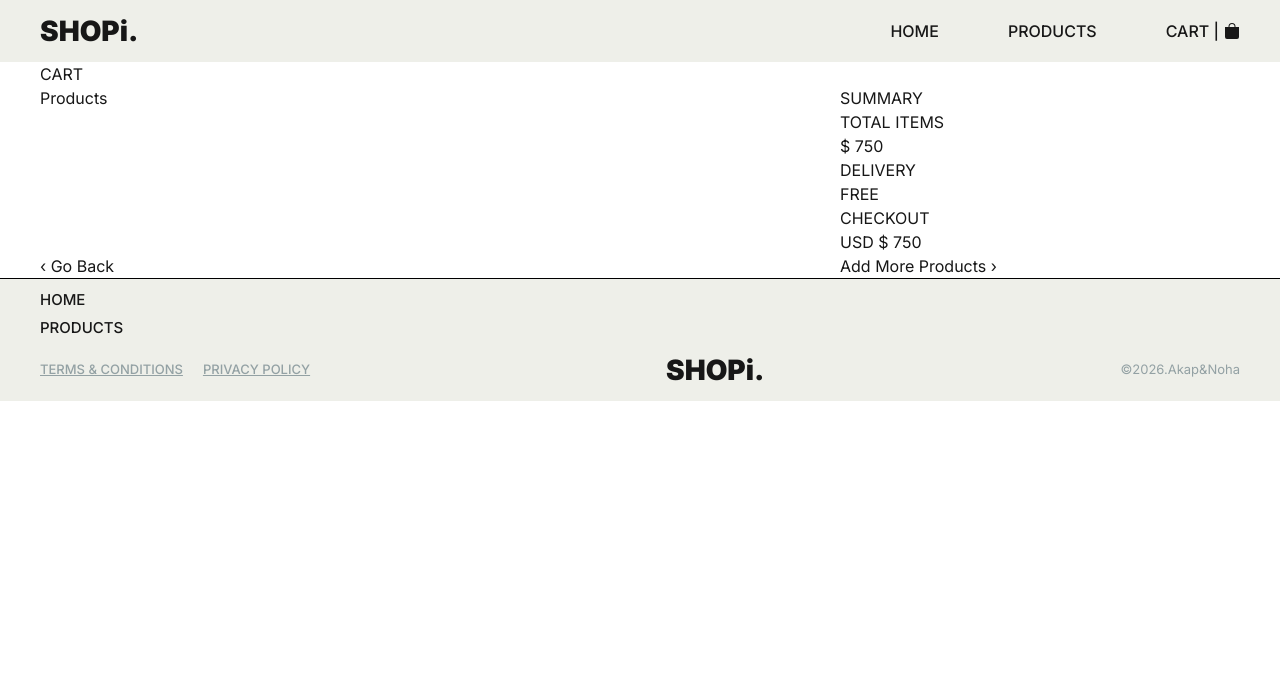
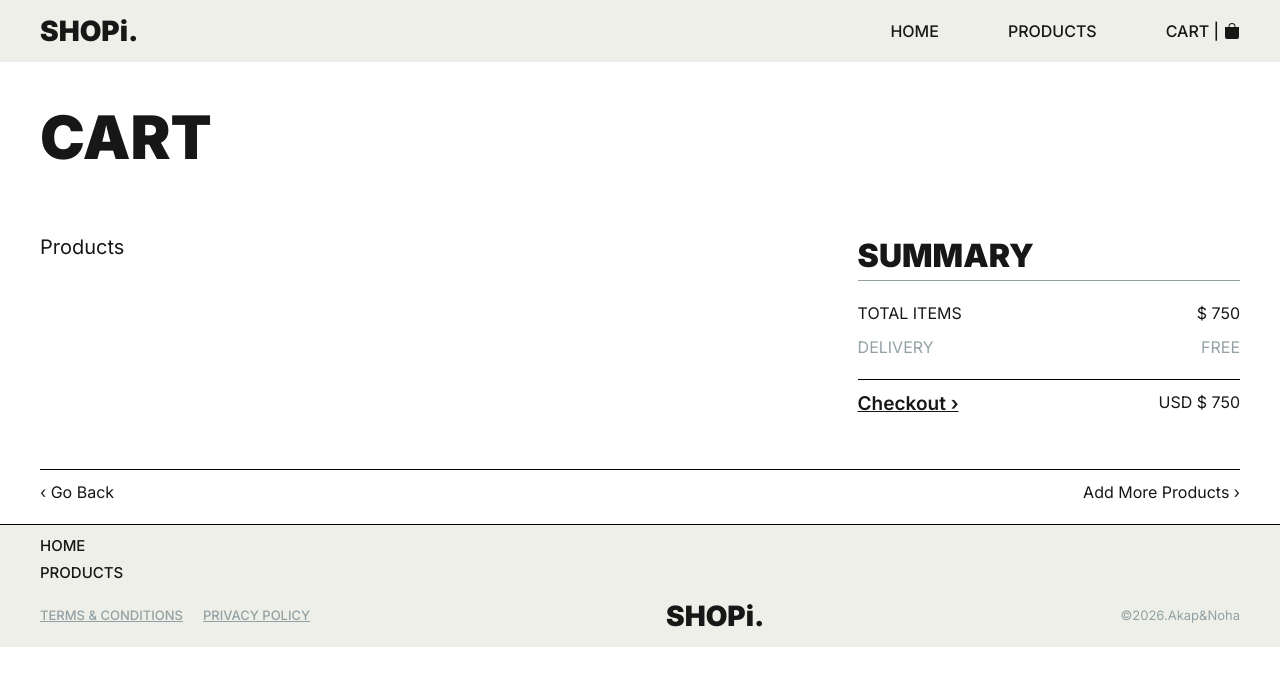
Before and after one commit to akap00001/t14-simpel-shop, a Next.js app: page /payment in a window 1280 px wide. Shown: the top 686 px of the page. Built offline with nearby package versions, Linux system fonts and the light colour scheme.

Commit message:
feat: enhance payment and cart components with improved styling and layout

```diff
--- a/src/app/globals.css
+++ b/src/app/globals.css
@@ -202,34 +202,61 @@ footer > ul {
   padding: 0px 40px;
 }
 
-.payment-main > div {
+/* .payment-main > div {
   display: grid;
   grid-template-columns: 2fr 1fr;
-  /* gap: 20px; */
-}
+  gap: 20px;
+} */
 
 .payment-product {
-  display: grid;
-  grid-template-columns: 1fr 1fr;
-  gap: 60px;
+  display: flex;
+  gap: 80px;
+  padding-bottom: 30px;
+  margin-bottom: 50px;
+  border-bottom: 1px solid #93a1a4;
 }
 
 .product-info {
   display: flex;
+  gap: 50px;
+}
+
+.product-info h3 {
+  font-size: 24px;
+  font-weight: 700;
+  padding-bottom: 5px;
+}
+
+.product-info p {
+  font-size: 15px;
+}
+
+.product-info img {
+  border: 1px solid black;
+}
+
+.category {
+  font-weight: 500;
 }
 
 .details {
   display: flex;
-  gap: 50px;
+  gap: 60px;
 }
 
-.payment-checkout {
+.quantity {
+  display: flex;
+  align-items: center;
+  gap: 8px;
 }
 
 .payment-links {
   display: flex;
   justify-content: space-between;
-  /* gap: 20px; */
+
+  border-top: 1px solid black;
+  padding-top: 10px;
+  padding-bottom: 20px;
 }
 
 .add {
@@ -249,3 +276,56 @@ footer > ul {
 .remove {
   cursor: pointer;
 }
+
+.payment-main > div {
+  display: flex;
+  justify-content: space-between;
+  margin-top: 50px;
+}
+
+.payment-main h1 {
+  font-size: 60px;
+  font-weight: 900;
+  margin-top: 30px;
+}
+
+.payment-main h4 {
+  font-size: 20px;
+  padding-bottom: 20px;
+}
+
+.payment-checkout h2 {
+  font-size: 32px;
+  font-weight: 900;
+  border-bottom: 1px solid #93a1a4;
+}
+
+.payment-checkout > div {
+  display: flex;
+  flex-direction: column;
+  margin-top: 20px;
+  gap: 10px;
+}
+
+.payment-checkout > div > div,
+.payment-checkout span {
+  display: flex;
+  justify-content: space-between;
+  gap: 200px;
+}
+
+span {
+  color: #93a1a4;
+}
+
+.checkout {
+  font-size: 19px;
+  font-weight: 600;
+  text-decoration: underline;
+  cursor: pointer;
+}
+
+.checkout-bottom {
+  border-top: 1px solid black;
+  padding-top: 10px;
+}
--- a/src/app/page.js
+++ b/src/app/page.js
@@ -4,7 +4,7 @@ import Link from "next/link";
 
 import AddToCart from "@/components/AddToCart";
 
-export default function Home() {
+export default function Home(product) {
   return (
     <main className="home-main">
       {/* <AddToCart id={product.id} title={product.title} price={product.price} image={product.image} /> */}
--- a/src/app/payment/page.js
+++ b/src/app/payment/page.js
@@ -5,6 +5,7 @@ export default function Payment() {
   return (
     <main className="payment-main">
       <h1>CART</h1>
+
       <div>
         <section>
           <h4>Products</h4>
@@ -26,12 +27,15 @@ export default function Payment() {
             </span>
           </div>
 
-          <div>
-            <p className="checkout">CHECKOUT</p>
-            <p>USD $ 750</p>
+          <div className="checkout-bottom">
+            <div>
+              <p className="checkout">Checkout ›</p>
+              <p>USD $ 750</p>
+            </div>
           </div>
         </section>
       </div>
+
       <div className="payment-links">
         <Link href={"/products/id/page.js"}>‹ Go Back</Link>
         <Link href={"/products/page.js"}>Add More Products ›</Link>
--- a/src/components/AddToCart.jsx
+++ b/src/components/AddToCart.jsx
@@ -21,5 +21,3 @@ const AddToCart = ({ id, title, price, image }) => {
 };
 
 export default AddToCart;
-
-// price, image
--- a/src/components/InCart.jsx
+++ b/src/components/InCart.jsx
@@ -2,6 +2,7 @@
 import useCartStore from "@/store/cart";
 import Image from "next/image";
 import RemoveFromCart from "./RemoveFromCart";
+import { GoTriangleDown } from "react-icons/go";
 
 const InCart = () => {
   const cart = useCartStore((state) => state.cart);
@@ -11,24 +12,27 @@ const InCart = () => {
       {cart.map((item) => (
         <article key={item.id} className="payment-product">
           <div className="product-info">
-            {/* Husk at tilføje billede og pris */}
             <Image src={item.image} alt="img" width={200} height={200} className="payment-img" />
 
             <div>
               <h3>{item.title}</h3>
-              <p>CATEGORY: HOME-DECORATION</p>
-              <p className="light">IN STOCK</p>
+              <p className="category">CATEGORY: HOME-DECORATION</p>
+              <span>
+                <p>IN STOCK</p>
+              </span>
             </div>
           </div>
 
           <div className="details">
             <div>
               <span>Quantity</span>
-              <p>1 ▼</p>
+              <p className="quantity">
+                1 <GoTriangleDown />
+              </p>
             </div>
             <div>
               <span>Price</span>
-              <p>$19.99</p>
+              <p>{item.price}</p>
             </div>
             <RemoveFromCart id={item.id} />
           </div>
```
